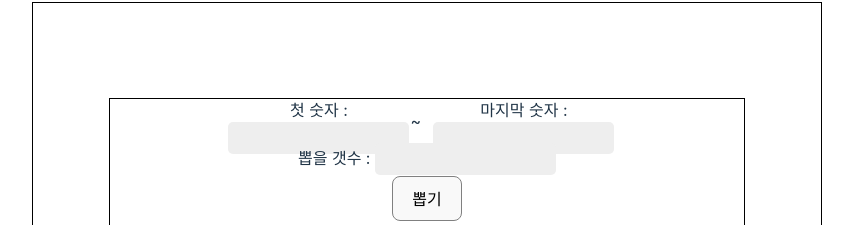
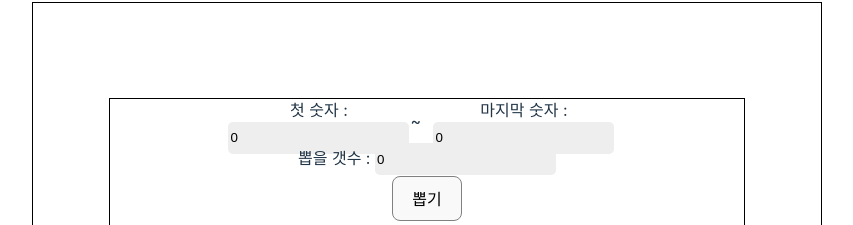
Before and after one commit to lapmu/Toy_Random_number, a React (Vite) app: page / in a window 1280 px wide. Shown: the part 107-332 px from the top of the page, without its empty margins (213-1066 px from the left). Built offline with nearby package versions, Linux system fonts and the light colour scheme.

Commit message:
[feat] 유효성 검사 실패시 상태 초기화 추가

```diff
--- a/src/App.tsx
+++ b/src/App.tsx
@@ -24,6 +24,9 @@ function App() {
   const handleClickButton = () => {
     if (isNaN(minNumber) || isNaN(maxNumber) || isNaN(selectNumber)) {
       alert('숫자를 입력해주세요');
+      setMinNumber(0);
+      setMaxNumber(0);
+      setSelectNumber(0);
     } else {
       if (number.length === 0) {
         const numberList: number[] = [];
@@ -77,20 +80,21 @@ function App() {
             <InputWapperBox>
               <label>
                 {`첫 숫자 : `}
-                <input onChange={handleChangeMinNumber} />
+                <input onChange={handleChangeMinNumber} value={minNumber} />
               </label>
             </InputWapperBox>
             ~
             <InputWapperBox>
               <label>
                 {`마지막 숫자 : `}
-                <input onChange={handleChangeMaxNumber} />
+                <input onChange={handleChangeMaxNumber} value={maxNumber} />
               </label>
             </InputWapperBox>
           </NumberRange>
           <InputWapperBox>
             <label>
-              {`뽑을 갯수 : `} <input onChange={handleChangeSelectNumber} />
+              {`뽑을 갯수 : `}{' '}
+              <input onChange={handleChangeSelectNumber} value={selectNumber} />
             </label>
           </InputWapperBox>
           <SelectButton onClick={handleClickButton}>뽑기</SelectButton>
```
